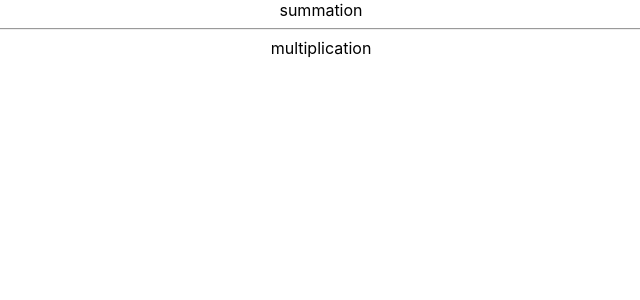
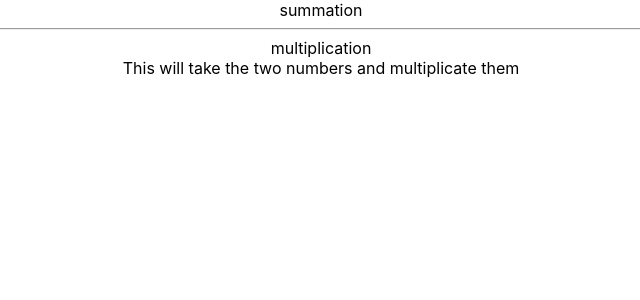
Before and after one commit to aseel-axsos/math, a React (Create React App) app: page / in a window 1280 px wide. Shown: the top 300 px of the page, without its empty margins (319-959 px from the left). Built offline with nearby package versions, Linux system fonts and the light colour scheme.

Commit message:
Mult.js added new div

```diff
--- a/src/components/Mult.jsx
+++ b/src/components/Mult.jsx
@@ -4,6 +4,7 @@ export default class Mult extends Component{
     render(){
         return (<div className='mult-section'>
             <div>multiplication</div>
+            <div> This will take the two numbers and multiplicate them</div>
 
         </div>)
     }
```
